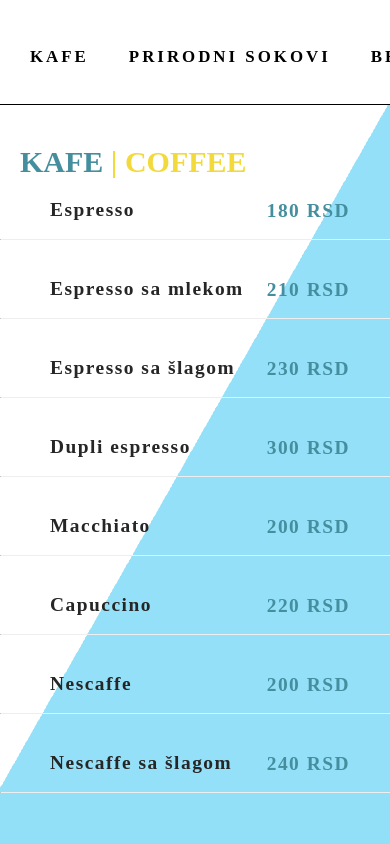
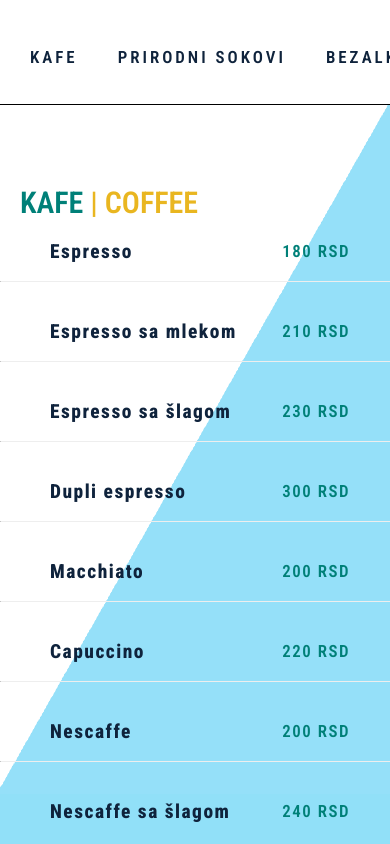
Before and after one commit to NoubisServices/Plazabar-menu, a plain HTML site: page index.html in a window 390 px wide. Drawn offline with Linux system fonts and the light colour scheme; a web font is replaced by a local one.

Commit message:
Font and colors

```diff
--- a/index.html
+++ b/index.html
@@ -3,11 +3,11 @@
    <head>
       <title>Page Title</title>
       <meta name="viewport" content="width=device-width, initial-scale=1">
-      <link href="https://fonts.googleapis.com/css2?family=Roboto:wght@400;700&display=swap" rel="stylesheet">
       <link rel="preconnect" href="https://fonts.googleapis.com">
       <link rel="preconnect" href="https://fonts.gstatic.com" crossorigin>
-      <link href="https://fonts.googleapis.com/css2?family=Love+Ya+Like+A+Sister&display=swap" rel="stylesheet">
+      <link href="https://fonts.googleapis.com/css2?family=Roboto+Condensed:ital,wght@0,100..900;1,100..900&display=swap" rel="stylesheet">
       <link rel="stylesheet" href="style/style.css" />
+
    </head>
    <body>
       <div class="scrollmenu">
@@ -319,7 +319,7 @@
         <div class="PizzaItem">
             <div class="PizzaNameDescription">
                 <p class="PizzaName">Sa pečurkama</p>
-                <p class="spanOpis">(kečap, šunka, sir, pečurke, masline) ketchup, ham, cheese, mushrooms, olives</p>
+                <p class="spanOpis">(kečap, šunka, sir, pečurke, masline) ketchup, ham, cheese, mushrooms, olives)</p>
                 <div class="SizesAndPrices">
                     <p>(32cm) 880 RSD</p>
                     <p>(52cm) 1800 RSD</p>
@@ -331,7 +331,7 @@
         <div class="PizzaItem">
             <div class="PizzaNameDescription">
                 <p class="PizzaName">Mešana</p>
-                <p class="spanOpis">(kečap, šunka, sir, pečurke, paprika) ketchup, ham, cheese, mushrooms, pepper</p>
+                <p class="spanOpis">(kečap, šunka, sir, pečurke, paprika) ketchup, ham, cheese, mushrooms, pepper)</p>
                 <div class="SizesAndPrices">
                     <p>(32cm) 940 RSD</p>
                     <p>(52cm) 1850 RSD</p>
@@ -343,7 +343,7 @@
         <div class="PizzaItem">
             <div class="PizzaNameDescription">
                 <p class="PizzaName">Domaća</p>
-                <p class="spanOpis">(kečap, šunka, sir, jaje, paprika, crni luk, pavlaka) ketchup, ham, cheese, egg, pepper, onion, sour cream</p>
+                <p class="spanOpis">(kečap, šunka, sir, jaje, paprika, crni luk, pavlaka) ketchup, ham, cheese, egg, pepper, onion, sour cream)</p>
                 <div class="SizesAndPrices">
                     <p>(32cm) 930 RSD</p>
                     <p>(52cm) 1830 RSD</p>
@@ -355,7 +355,7 @@
         <div class="PizzaItem">
             <div class="PizzaNameDescription">
                 <p class="PizzaName">Gurmanska</p>
-                <p class="spanOpis">(kečap, šunka, kulen, dimnjeni vrat, sir, jaje) ketchup, ham, sausage, smoke spare ribs, egg</p>
+                <p class="spanOpis">(kečap, šunka, kulen, dimnjeni vrat, sir, jaje) ketchup, ham, sausage, smoke spare ribs, egg)</p>
                 <div class="SizesAndPrices">
                     <p>(32cm) 980 RSD</p>
                     <p>(52cm) 2050 RSD</p>
@@ -367,7 +367,7 @@
         <div class="PizzaItem">
             <div class="PizzaNameDescription">
                 <p class="PizzaName">Sa tunjevinom</p>
-                <p class="spanOpis">(kečap, šunka, sir, tunjevina, luk) ketchup, ham, cheese, tuna, garlic</p>
+                <p class="spanOpis">(kečap, šunka, sir, tunjevina, luk) ketchup, ham, cheese, tuna, garlic)</p>
                 <div class="SizesAndPrices">
                     <p>(32cm) 980 RSD</p>
                     <p>(52cm) 1980 RSD</p>
@@ -379,7 +379,7 @@
         <div class="PizzaItem">
             <div class="PizzaNameDescription">
                 <p class="PizzaName">Vegeterijana</p>
-                <p class="spanOpis">(paradajz sos, mozzarela, kukuruz, pečurke, masline, paprika, origano) ketchup, cheese, sweet corn, mushrooms, pepper</p>
+                <p class="spanOpis">(paradajz sos, mozzarela, kukuruz, pečurke, masline, paprika, origano) ketchup, cheese, sweet corn, mushrooms, pepper)</p>
                 <div class="SizesAndPrices">
                     <p>(32cm) 950 RSD</p>
                     <p>(52cm) 1890 RSD</p>
--- a/style/style.css
+++ b/style/style.css
@@ -16,7 +16,7 @@ div.scrollmenu {
     gap: 20px;
     padding: 20px 0px 10px 20px;
     text-transform: uppercase;
-    font-family: "Khand";
+    font-family: "Roboto Condensed";
   }
 }
 
@@ -32,7 +32,7 @@ div.scrollmenu p {
   display: inline-block;
   font-size: 1.9vh;
   background-color: rgba(220, 19, 19, 0) !important;
-  color: rgb(0, 0, 0) !important;
+  color: rgba(15, 35, 60, 255) !important;
   font-weight: 600;
   letter-spacing: 3px;
   text-align: center;
@@ -47,7 +47,7 @@ div.scrollmenu p {
     display: inline-block;
     font-size: 2vh;
     background-color: rgba(220, 19, 19, 0) !important;
-    color: rgb(0, 0, 0) !important;
+    color: rgba(15, 35, 60, 255) !important;
     font-weight: 600;
     letter-spacing: 3px;
     text-align: center;
@@ -130,8 +130,8 @@ body .content {
   margin-top: -10px;
   margin-bottom: -30px;
   padding: 100px 20px 40px 20px;
-  color: rgb(38, 38, 38);
-  font-family: "Khand";
+  color: rgb(0, 128, 120);
+  font-family: "Roboto Condensed";
   font-size: 52px;
   text-transform: uppercase;
 }
@@ -140,11 +140,11 @@ body .content {
   .Naslov {
     font-size: 30px;
     font-weight: 600;
-    margin-top: -60px;
+    margin-top: -20px;
     margin-bottom: -60px;
     padding: 100px 20px 40px 20px;
-    color: rgb(68, 142, 158);
-    font-family: "Khand";
+    color: rgb(0, 128, 120);
+    font-family: "Roboto Condensed";
   }
 }
 
@@ -155,9 +155,9 @@ body .content {
   margin-top: -10px;
   margin-bottom: -30px;
   padding: 40px 40px 40px 50px;
-  font-family: "GloriaHallelujah";
+  font-family: "Roboto Condensed";
   font-size: 2vh;
-  color: rgb(38, 38, 38);
+  color: rgba(15, 35, 60, 255);
   font-weight: 500;
 }
 
@@ -166,28 +166,28 @@ body .content {
     margin-top: -10px;
     margin-bottom: -30px;
     padding: 40px 40px 40px 50px;
-    font-family: "Love ya like a sister";
+    font-family: "Roboto Condensed";
     font-size: 2.3vh;
-    color: rgb(38, 38, 38);
+    color: rgba(15, 35, 60, 255);
     font-weight: 800;
     letter-spacing: 1.5px;
   }
 }
 
 .money {
-  color: rgb(0, 0, 0);
+  color: rgb(0, 128, 120);
   float: right;
   font-size: 2.5vh;
   padding-top: 0.2vh;
-  font-family: "Khand";
+  font-family: "Roboto Condensed";
 }
 
 @media only screen and (max-width: 768px) {
   .money {
-    color: rgb(68, 142, 158);
-    font-size: 2.3vh;
+    color: rgb(0, 128, 120);
+    font-size: 2vh;
     font-weight: 600;
-    font-family: "Khand";
+    font-family: "Roboto Condensed";
   }
 }
 
@@ -268,31 +268,42 @@ body .content {
 /* Span description styles */
 .spanOpis {
   font-size: 1.5vh;
-  font-family: "GloriaHallelujah";
+  font-family: "Roboto Condensed";
+  line-height: 25px !important;
 }
 
 /* Pizzas */
+.PizzaName {
+  font-size: 2.4vh;
+}
 .PizzaItem {
   display: flex;
   justify-content: space-between;
   align-items: flex-start;
   margin-bottom: -40px;
   margin-top: -40px;
-  font-family: "Love ya like a sister";
-  font-size: 2.4vh;
+  font-family: "Roboto Condensed";
+  font-weight: 800;
+  letter-spacing: 1.5px;
+  color: rgba(0, 128, 120);
 }
 
 .PizzaNameDescription {
-  padding: 40px 40px;
+  font-family: "Roboto Condensed";
+  font-size: 1.8vh;
+  padding: 40px 40px 40px 50px;
   flex: 1;
+  color: rgba(15, 35, 60, 255);
+  line-height: 16px;
 }
 
 .SizesAndPrices {
   flex: 30;
   text-align: right;
-  font-size: 1.8vh;
+  color: rgb(0, 128, 120);
+  font-size: 2vh;
   font-weight: 600;
-  font-family: "Khand";
+  font-family: "Roboto Condensed";
 }
 
 .SizesAndPrices p {
@@ -300,5 +311,5 @@ body .content {
 }
 
 .English {
-  color: rgb(242, 218, 60);
+  color: rgba(233, 182, 32, 255);
 }
```
